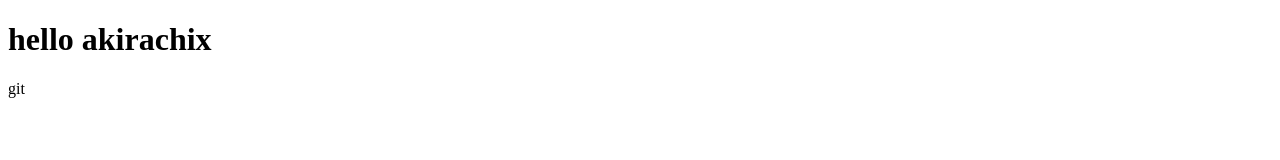
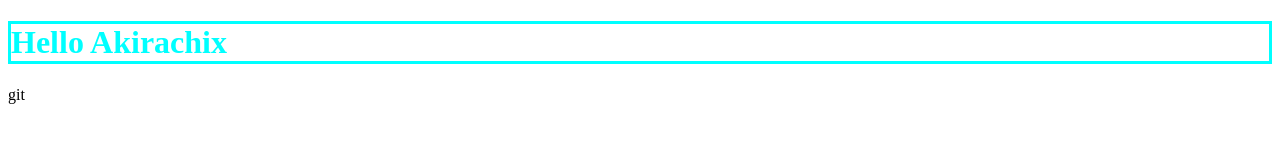
Before and after one commit to Nathalieelizabeths/respoafternoon, a plain HTML site: page index.html in a window 1280 px wide. Drawn offline with Linux system fonts and the light colour scheme.

Commit message:
Hello Akirachix, color, border

```diff
--- a/index.html
+++ b/index.html
@@ -7,6 +7,6 @@
     <title>Document</title>
 </head>
 <body>
-   <h1>hello akirachix</h1>git
+   <h1 style="color: aqua; border: solid;">Hello Akirachix</h1>git
 </body>
 </html>
```
Also changed, not shown: mile.html (added), person.html (added).
